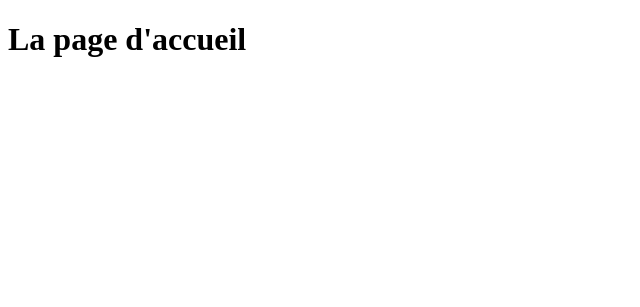
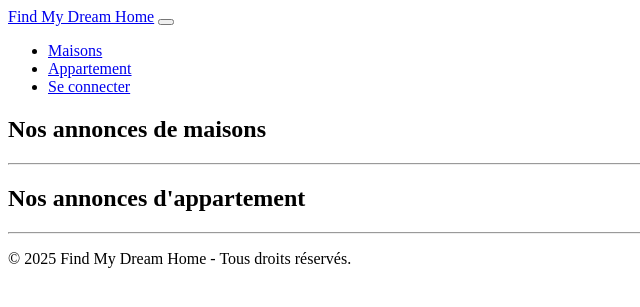
Before and after one commit to Cassius269/symfony-super-fmdh, a Symfony app: template templates/home/index.html.twig in a window 1280 px wide. Shown: the top 307 px of the page, without its empty margins (0-640 px from the left). Run offline with Twig, Linux system fonts and the light colour scheme; the template is opened without the code that fills it, so the values that code supplies are empty; some libraries are stand-ins or nearby versions.

Commit message:
création de la page d'accueil

```diff
--- /dev/null
+++ b/assets/styles/pages/_homepage.scss
@@ -0,0 +1,2 @@
+// Importer la stylisation du composant card
+@use '../components/card';
--- a/assets/styles/utils/_variables.scss
+++ b/assets/styles/utils/_variables.scss
@@ -1,3 +1,3 @@
-$primary : yellow;
+$primary : rgb(65, 63, 58);
 $secondary: rgb(70, 219, 253);
 $tertiary: rgb(226, 86, 21);
--- a/composer.json
+++ b/composer.json
@@ -44,6 +44,8 @@
         "symfony/webpack-encore-bundle": "^2.3",
         "symfony/yaml": "7.3.*",
         "twig/extra-bundle": "^2.12|^3.0",
+        "twig/inky-extra": "*",
+        "twig/markdown-extra": "^3.21",
         "twig/twig": "^2.12|^3.0"
     },
     "config": {
--- a/package.json
+++ b/package.json
@@ -20,6 +20,7 @@
         "build": "encore production --progress"
     },
     "dependencies": {
+        "@popperjs/core": "^2.11.8",
         "bootstrap": "^5.3.8"
     }
 }
--- a/templates/base.html.twig
+++ b/templates/base.html.twig
@@ -13,6 +13,13 @@
         {% endblock %}
     </head>
     <body>
-        {% block body %}{% endblock %}
+        {# Inclusion du footer #}
+        {% include 'partials/_header.html.twig' %}
+        <main>
+            {% block body %}{% endblock %}
+        </main>
+
+        {# Inclusion du footer #}
+        {% include 'partials/_footer.html.twig' %}
     </body>
 </html>
--- a/templates/home/index.html.twig
+++ b/templates/home/index.html.twig
@@ -2,6 +2,36 @@
 
 {% block title %}Page d'accueil{% endblock %}
 
+{% block stylesheets %}
+    {{ parent() }}
+    {{ encore_entry_link_tags('homepage')}}
+{% endblock %}
+
 {% block body %}
-    <h1 class="bg-primary">La page d'accueil</h1>
+    <section class="mb-5">
+    {# Si il y a des annonces de maisons #}
+        <h2>Nos annonces de maisons</h2>
+        <hr>
+        <div class="row gap-3">
+            {% for listing in houses  %}
+                    {% include "partials/_card_listing.html.twig" %}
+            {% endfor %}
+            </div>
+            {% if houses|length > 3 %}
+                    <a href="#" class="d-flex justify-content-end"><button class="btn btn-secondary mt-5">Voir +</button></a>
+            {% endif %}
+        </section>
+        <section class="mb-5">
+        {# Si il y a des annonces d'appartements #}
+            <h2>Nos annonces d'appartement</h2>
+            <hr>
+            <div class="row gap-3">
+                {% for listing in appartments  %}
+                        {% include "partials/_card_listing.html.twig" %}
+                {% endfor %}
+                </div>
+                {% if appartments|length > 3 %}
+                        <a href="#" class="d-flex justify-content-end"><button class="btn btn-secondary mt-5">Voir +</button></a>
+                {% endif %}
+        </section>
 {% endblock %}
--- /dev/null
+++ b/templates/partials/_footer.html.twig
@@ -0,0 +1,3 @@
+<footer class="text-center mt-5">
+    <p>© {{ "now"|date('Y') }} Find My Dream Home - Tous droits réservés.</p>
+</footer>
--- /dev/null
+++ b/templates/partials/_header.html.twig
@@ -0,0 +1,37 @@
+<header class="mb-5">
+    <nav class="navbar navbar-expand-lg bg-light">
+  <div class="container-fluid">
+    <a class="navbar-brand" href="...">Find My Dream Home</a>
+    <button class="navbar-toggler" type="button" data-bs-toggle="collapse" data-bs-target="#navbarSupportedContent" aria-controls="navbarSupportedContent" aria-expanded="false" aria-label="Toggle navigation">
+      <span class="navbar-toggler-icon"></span>
+    </button>
+    <div class="collapse navbar-collapse" id="navbarSupportedContent">
+      <ul class="navbar-nav me-auto mb-2 mb-lg-0 d-flex justify-content-end w-100">
+        <li class="nav-item">
+          <a class="nav-link active" aria-current="page" href="#">Maisons</a>
+        </li>
+        <li class="nav-item">
+          <a class="nav-link" href="#">Appartement</a>
+        </li>
+        <!-- Bouton ajouter réservé à l'ADMIN et aux AGENTS -->
+        {% if is_granted('ROLE_ADMIN') or is_granted('ROLE_AGENT') %}
+          <li class="nav-item">
+             <a class="nav-link" href="...">Ajouter</a>
+          </li>
+        {% endif %}
+
+        <!-- Boutons de connexion et déconnexion -->
+        {% if app.user %}
+            <li class="nav-item">
+                <a class="nav-link" href="...">Me déconnecter</a>
+            </li>
+        {% else %}
+            <li class="nav-item">
+                <a class="nav-link" href="...">Se connecter</a>
+            </li>
+        {% endif %}
+      </ul>
+    </div>
+  </div>
+</nav>
+</header>
--- a/webpack.config.js
+++ b/webpack.config.js
@@ -20,7 +20,8 @@ Encore
      * Each entry will result in one JavaScript file (e.g. app.js)
      * and one CSS file (e.g. app.css) if your JavaScript imports CSS.
      */
-    .addEntry('app', ['./assets/app.js'])
+    .addEntry('app', ['./assets/app.js', './assets/js/main.js'])
+    .addEntry('homepage',['./assets/styles/pages/_homepage.scss'])
 
     // When enabled, Webpack "splits" your files into smaller pieces for greater optimization.
     .splitEntryChunks()
```
Also changed, not shown: assets/styles/components/_card.scss (added, +11 -0 lines), src/Controller/HomeController.php (+21 -2 lines), src/Repository/ListingRepository.php (+10 -0 lines), templates/partials/_card_listing.html.twig (added, +18 -0 lines), 2 other files.
